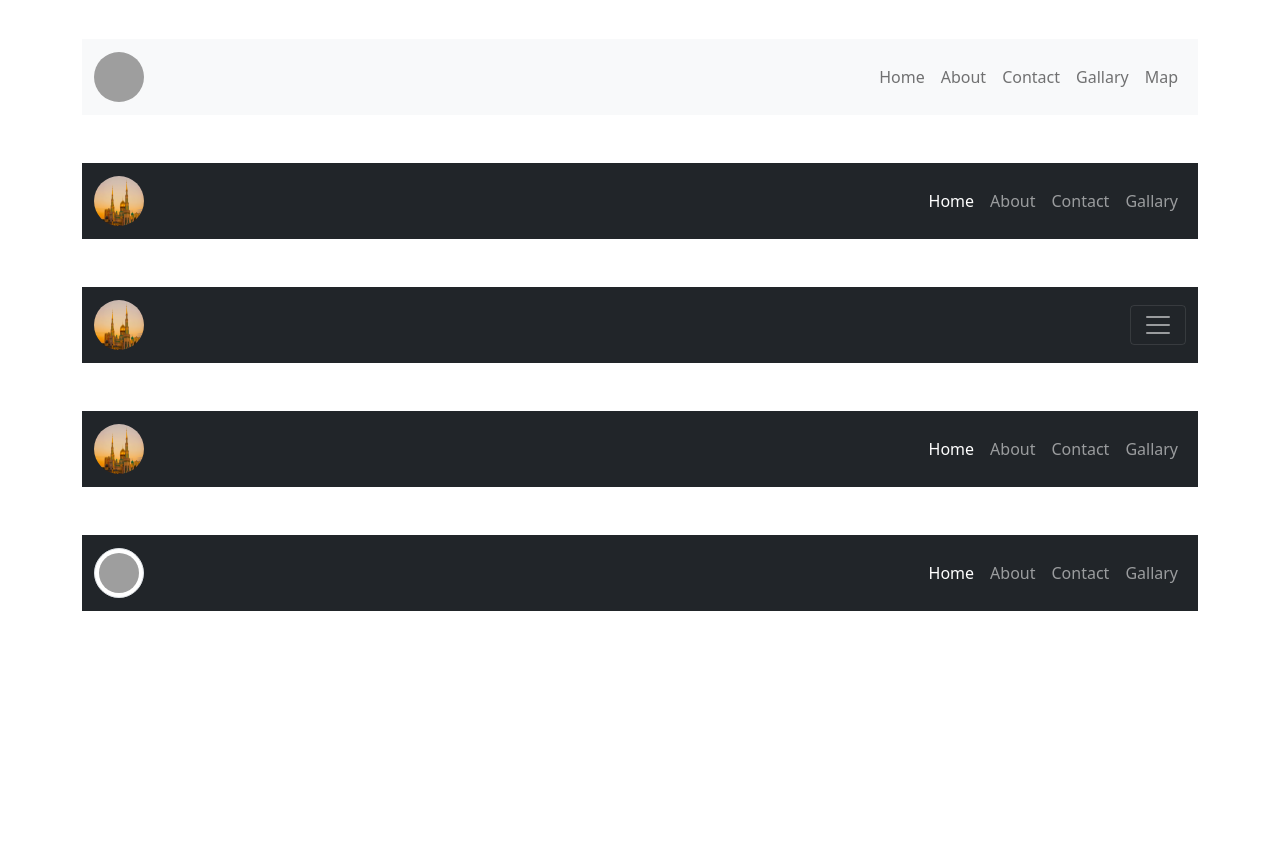
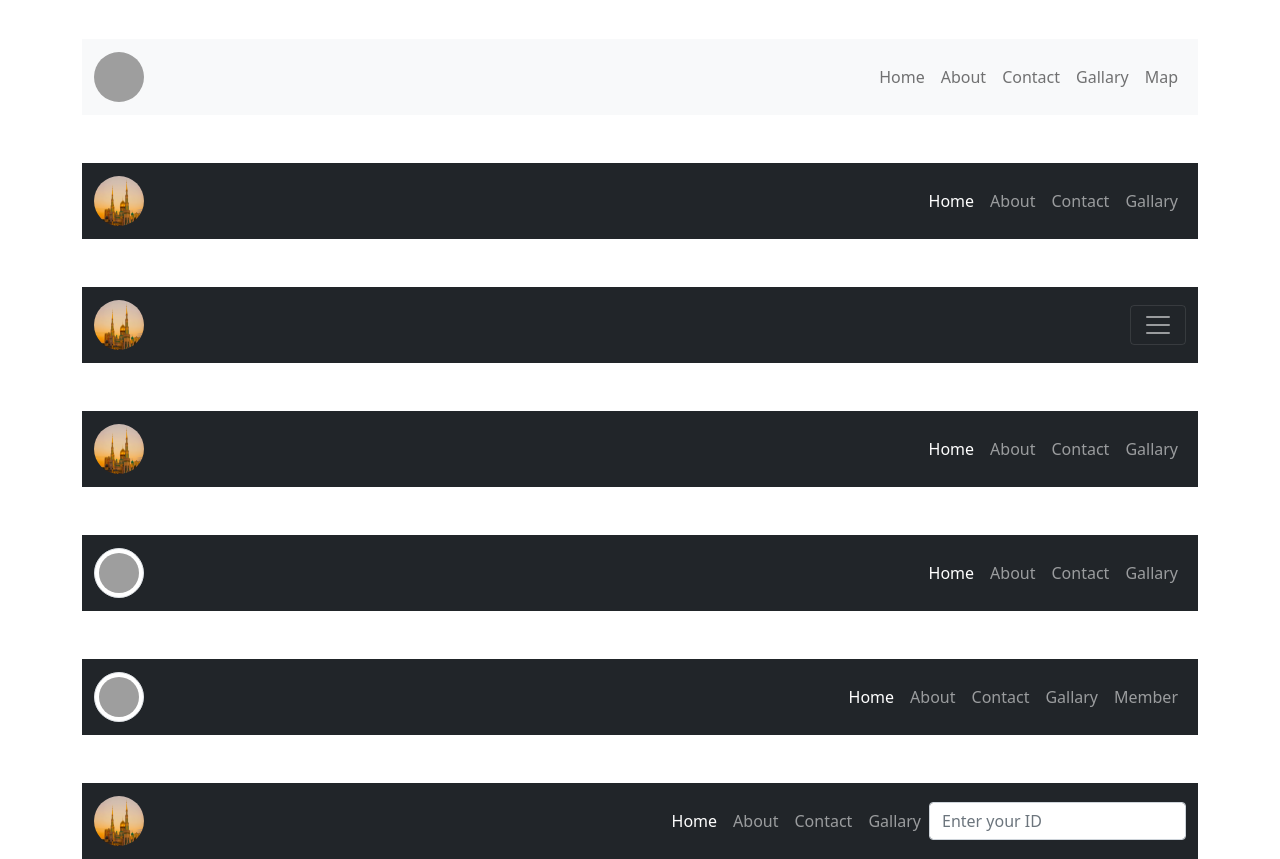
Before and after one commit to TheCreativeMind77/bootstrap_navbar, a plain HTML site: page index.html in a window 1280 px wide. Shown: the part 209-1068 px from the top of the page. Before the commit the page ends 820 px from the top, so only its background shows below. Drawn offline with nearby package versions, Linux system fonts and the light colour scheme; grey boxes are pictures that could not be loaded.

Commit message:
4th commit

```diff
--- a/index.html
+++ b/index.html
@@ -167,6 +167,48 @@
         </div>
     </div>
 
+    <div class="container mt-5">
+        <nav class="navbar navbar-expand-sm navbar-dark bg-dark">
+            <div class="container-fluid">
+                <a href="#" class="navbar-brand"><img src="photos/pexels-paulo-marcio-dos-santos-2027450-3796547.jpg" style="width: 50px; height: 50px;" alt="" class="rounded-circle img-thumbnail"></a>
+
+            <button class="navbar-toggler" data-bs-toggle="collapse" data-bs-target="#mmm"><span class="navbar-toggler-icon"></span></button>
+
+            <div class="collapse navbar-collapse" id="mmm">
+                <ul class="navbar-nav ms-auto">
+                    <li class="nav-item"><a href="#" class="nav-link active">Home</a></li>
+                    <li class="nav-item"><a href="#" class="nav-link">About</a></li>
+                    <li class="nav-item"><a href="#" class="nav-link">Contact</a></li>
+                    <li class="nav-item"><a href="#" class="nav-link">Gallary</a></li>
+                    <li class="nav-item"><a href="#" class="nav-link">Member</a></li>
+                </ul>
+            </div>
+            </div>
+        </nav>
+    </div>
+
+    <div class="container mt-5">
+        <nav class="navbar navbar-expand-sm navbar-dark bg-dark">
+            <div class="container-fluid">
+                <a href="#" class="navbar-brand"><img src="photos/pexels-pixabay-161276.jpg" alt="" class="rounded-circle" style="width: 50px; height: 50px;"></a>
+
+                <button class="navbar-toggler" data-bs-toggle="collapse" data-bs-target="#ahmadullah"><span class="navbar-toggler-icon"></span></button>
+
+                <div class="collapse navbar-collapse" id="ahmadullah">
+                    <ul class="navbar-nav ms-auto">
+                        <li class="nav-item"><a href="#" class="nav-link active">Home</a></li>
+                        <li class="nav-item"><a href="#" class="nav-link">About</a></li>
+                        <li class="nav-item"><a href="#" class="nav-link">Contact</a></li>
+                        <li class="nav-item"><a href="#" class="nav-link">Gallary</a></li>
+                    </ul>
+                    <form action="" class="form">
+                        <input type="text" class="form-control" placeholder="Enter your ID">
+                    </form>
+                </div>
+            </div>
+        </nav>
+    </div>
+
 
     <script src="https://cdn.jsdelivr.net/npm/bootstrap@5.0.2/dist/js/bootstrap.bundle.min.js" integrity="sha384-MrcW6ZMFYlzcLA8Nl+NtUVF0sA7MsXsP1UyJoMp4YLEuNSfAP+JcXn/tWtIaxVXM" crossorigin="anonymous"></script>
 </body>
```
